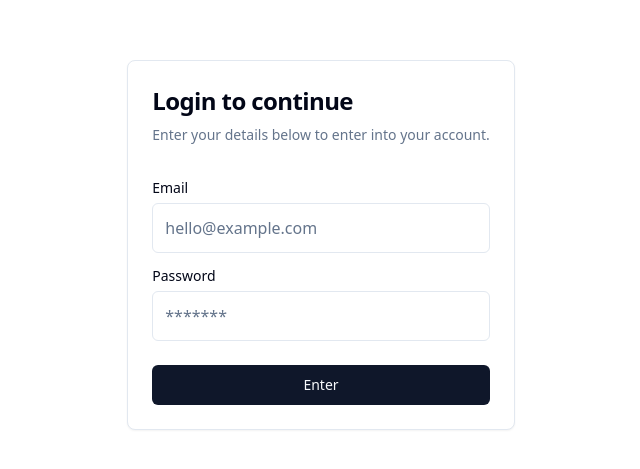
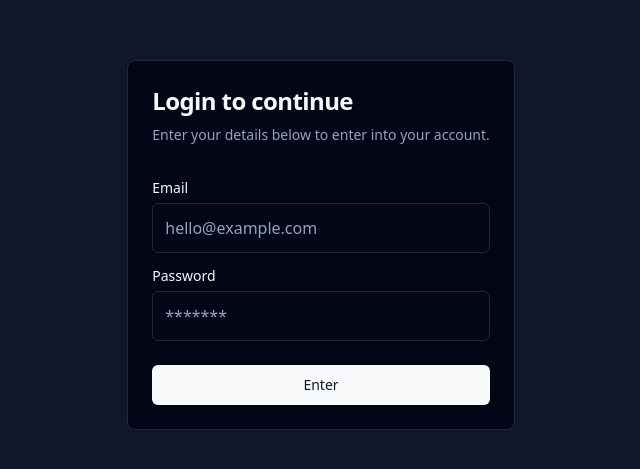
Before and after one commit to scalipsum/finish-the-day-frontend, a React (Vite) app: page /auth/login in a window 1280 px wide. Shown: the part 155-624 px from the top of the page, without its empty margins (319-959 px from the left). Built offline with nearby package versions, Linux system fonts and the light colour scheme; no server answers.

Commit message:
Remove all the logic around theming

```diff
--- a/index.html
+++ b/index.html
@@ -1,5 +1,5 @@
 <!DOCTYPE html>
-<html lang="en" class="dark">
+<html lang="en">
 
 <head>
   <meta charset="UTF-8" />
--- a/src/components/ui/ThemeProvider.tsx
+++ b/src/components/ui/ThemeProvider.tsx
@@ -33,19 +33,19 @@ export function ThemeProvider({
   useEffect(() => {
     const root = window.document.documentElement
 
-    root.classList.remove('light', 'dark')
+    // root.classList.remove('light', 'dark')
+    //
+    // if (theme === 'system') {
+    //   const systemTheme = window.matchMedia('(prefers-color-scheme: dark)')
+    //     .matches
+    //     ? 'dark'
+    //     : 'light'
+    //
+    //   root.classList.add(systemTheme)
+    //   return
+    // }
 
-    if (theme === 'system') {
-      const systemTheme = window.matchMedia('(prefers-color-scheme: dark)')
-        .matches
-        ? 'dark'
-        : 'light'
-
-      root.classList.add(systemTheme)
-      return
-    }
-
-    root.classList.add(theme)
+    root.classList.add('dark')
   }, [theme])
 
   const value = {
```
